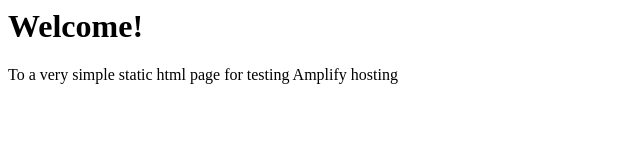
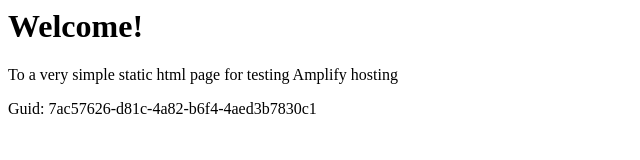
Before and after one commit to aws-aemilia-iad/Github-PR-Commit-Integration-Test-DoNotTouch-Gith-P5X5MO5I-v1-prod-us-east-1, a website: page src/index.html in a window 1280 px wide. Shown: the whole page, without its empty margins (0-640 px from the left). Drawn offline with Linux system fonts and the light colour scheme.

Commit message:
commit from integ tests

```diff
--- a/src/index.html
+++ b/src/index.html
@@ -1,3 +1,5 @@
+
+
 <html lang="en">
 
 <head>
@@ -10,6 +12,6 @@
 <body>
     <h1>Welcome!</h1>
     <p>To a very simple static html page for testing Amplify hosting</p>
-</body>
+    <p>Guid: 7ac57626-d81c-4a82-b6f4-4aed3b7830c1</p></body>
 
 </html>
```
